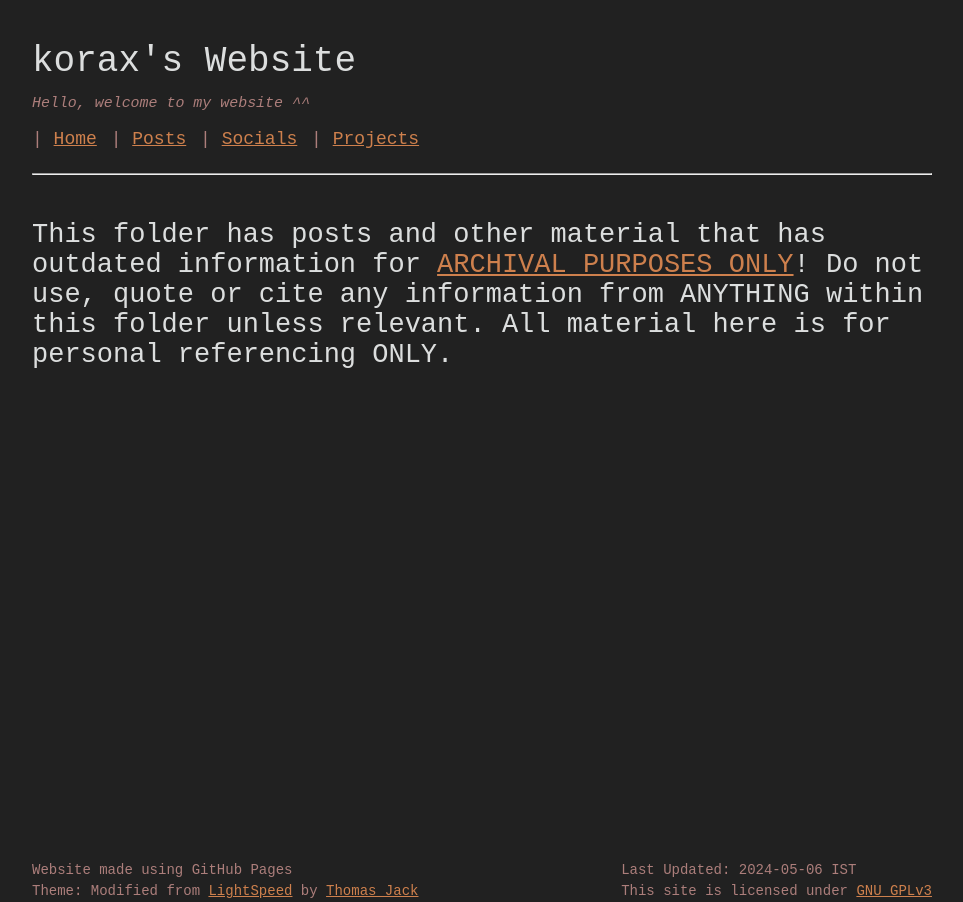
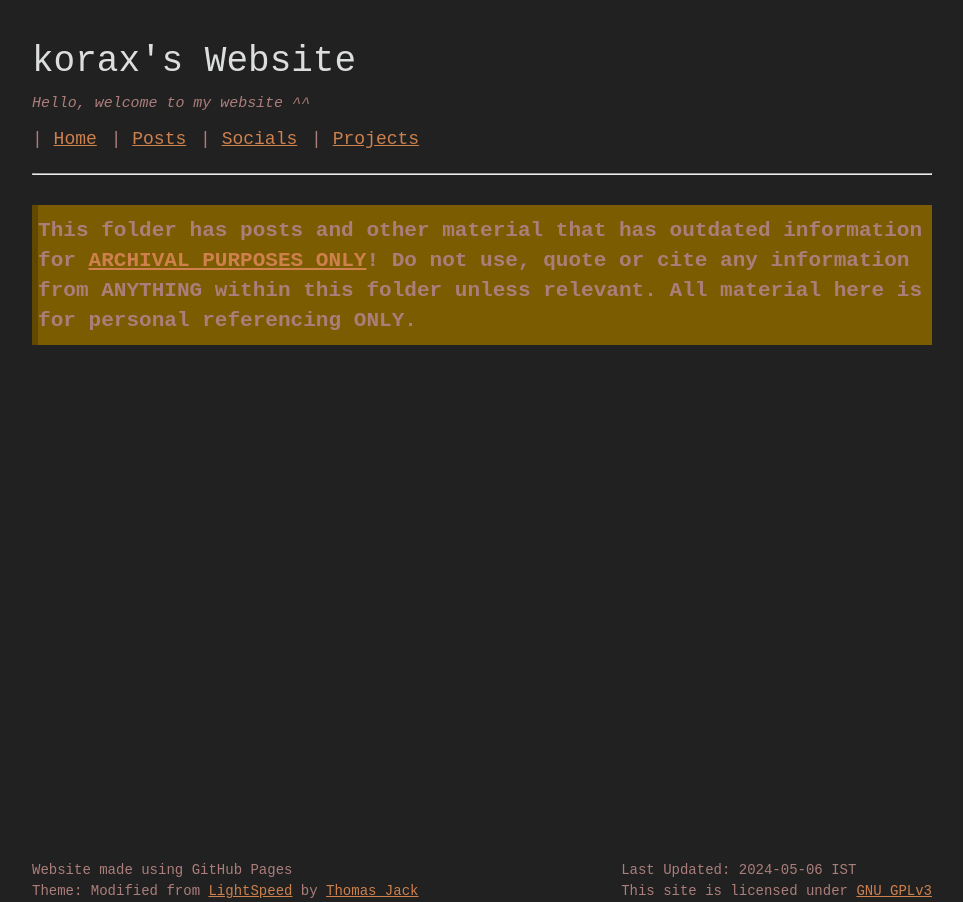
Before and after one commit to koraxial/koraxial.github.io, a Jekyll site: the page built from archive/index.html, in a window 1280 px wide. Shown: the whole page, without its empty margins (158-1121 px from the left). Built offline with Jekyll 4.4.1, drawn with Linux system fonts in a browser that asks for light colours.

Commit message:
Update index.html

```diff
--- a/archive/index.html
+++ b/archive/index.html
@@ -3,4 +3,7 @@ layout: default
 title: ARCHIVE
 ---
 
-<h2>This folder has posts and other material that has outdated information for <a href="">ARCHIVAL PURPOSES ONLY</a>! Do not use, quote or cite any information from ANYTHING within this folder unless relevant. All material here is for personal referencing ONLY. </h2>
+<div class="warning">
+<h3>This folder has posts and other material that has outdated information for <a href="">ARCHIVAL PURPOSES ONLY</a>!
+  Do not use, quote or cite any information from ANYTHING within this folder unless relevant. All material here is for personal referencing ONLY. </h3>
+</div>
```
